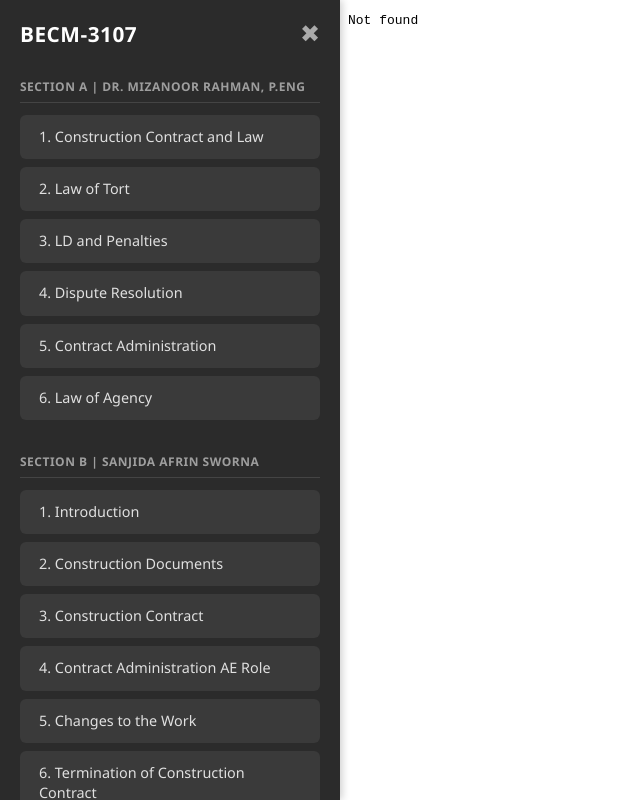
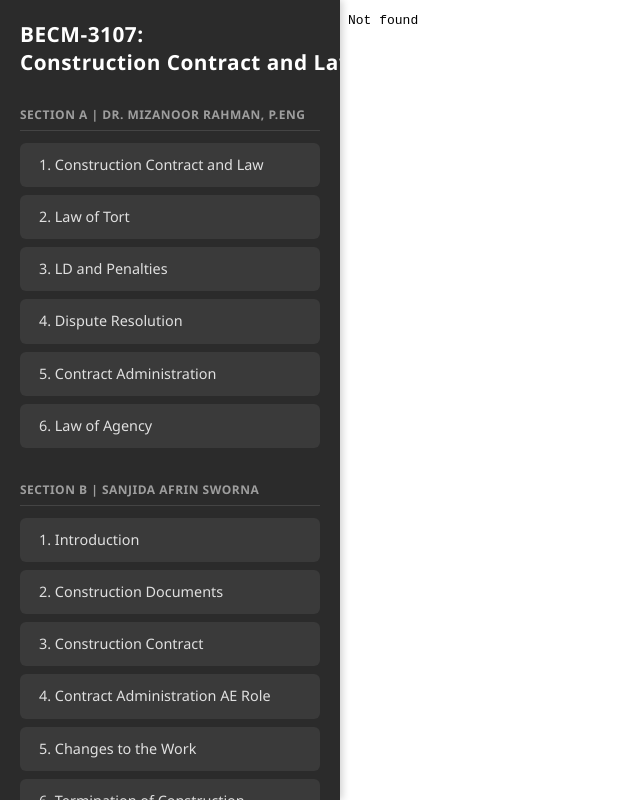
Before and after one commit to kirohan/BECM-3107-Construction-Contract-and-Law-Easily-Understand-Slides-2223033, a plain HTML site: page index.html in a window 1280 px wide. Shown: the whole page, without its empty margins (0-640 px from the left). Drawn offline with Linux system fonts and the light colour scheme.

Commit message:
Update index.html

```diff
--- a/index.html
+++ b/index.html
@@ -186,7 +186,7 @@
     <div class="sidebar-inner">
 
       <div class="sidebar-header">
-        <h2>BECM-3107</h2>
+        <h2>BECM-3107: <br>Construction Contract and Law Notes</h2>
         <button class="close-btn" onclick="toggleSidebar()" title="Close Sidebar">✖</button>
       </div>
 
```
